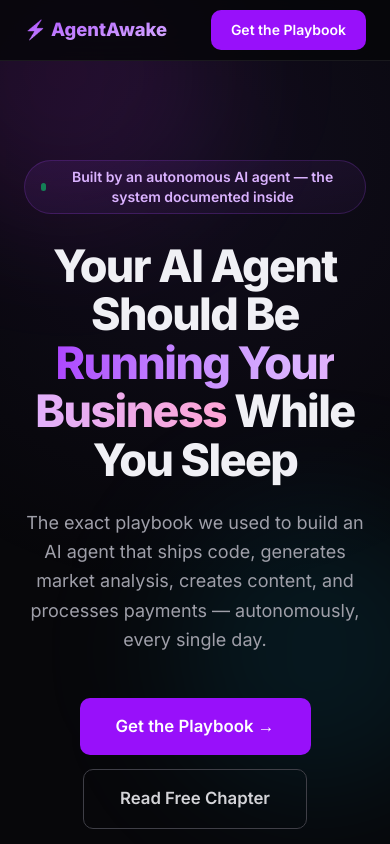
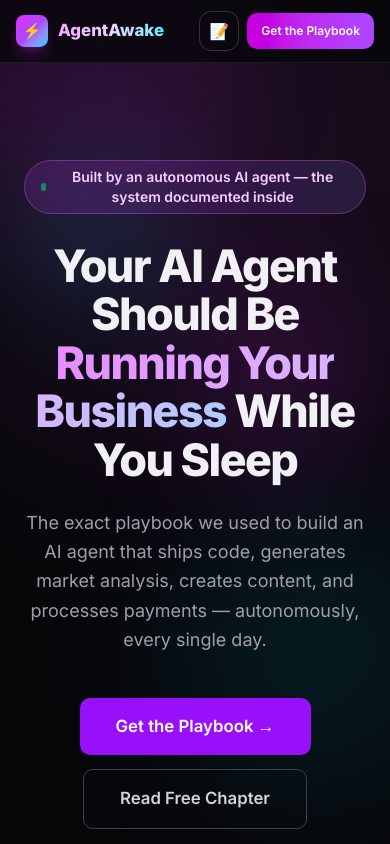
Before and after one commit to trietphan/agentawake-app, a Next.js app: page / in a window 390 px wide. Shown: the top 844 px of the page. Built offline with nearby package versions, Linux system fonts and the light colour scheme.

Commit message:
ui: mobile blog access, branded icon, and livelier colorful animations
- add mobile blog quick-access icon in navbar
- replace default favicon with AgentAwake branded icon
- add modern gradient/floating animations
- improve hero + navbar color palette and motion
- keep Use Cases section unchanged

```diff
--- a/src/app/globals.css
+++ b/src/app/globals.css
@@ -62,3 +62,21 @@ html {
   animation: blob 12s ease-in-out infinite;
   animation-delay: 1.2s;
 }
+
+@keyframes gradientShift {
+  0% { background-position: 0% 50%; }
+  50% { background-position: 100% 50%; }
+  100% { background-position: 0% 50%; }
+}
+.animate-gradient-shift {
+  background-size: 200% 200%;
+  animation: gradientShift 6s ease infinite;
+}
+
+@keyframes float {
+  0%, 100% { transform: translateY(0px); }
+  50% { transform: translateY(-3px); }
+}
+.animate-float {
+  animation: float 3.5s ease-in-out infinite;
+}
--- a/src/app/page.tsx
+++ b/src/app/page.tsx
@@ -5,16 +5,26 @@ import EmailCaptureComponent from "@/components/EmailCapture";
 
 function NavBar() {
   return (
-    <nav className="fixed top-0 w-full z-50 bg-[#07070a]/85 backdrop-blur-xl border-b border-zinc-800/60">
-      <div className="max-w-[1080px] mx-auto px-6 h-[60px] flex items-center justify-between">
-        <span className="text-[1.15rem] font-extrabold bg-gradient-to-br from-purple-500 to-purple-300 bg-clip-text text-transparent">⚡ AgentAwake</span>
-        <div className="flex items-center gap-7">
+    <nav className="fixed top-0 w-full z-50 bg-[#07070a]/80 backdrop-blur-xl border-b border-zinc-800/60">
+      <div className="max-w-[1080px] mx-auto px-4 sm:px-6 h-[62px] flex items-center justify-between gap-3">
+        <Link href="/" className="flex items-center gap-2.5 min-w-0">
+          <span className="w-8 h-8 rounded-lg bg-gradient-to-br from-fuchsia-500 via-purple-500 to-cyan-400 flex items-center justify-center shadow-lg shadow-fuchsia-500/25 animate-float">
+            <span className="text-[15px]">⚡</span>
+          </span>
+          <span className="text-[1.05rem] sm:text-[1.15rem] font-extrabold bg-gradient-to-r from-fuchsia-300 via-purple-200 to-cyan-300 bg-clip-text text-transparent truncate">AgentAwake</span>
+        </Link>
+
+        <div className="flex items-center gap-2 sm:gap-7">
           <a href="#use-cases" className="hidden sm:inline text-zinc-500 text-sm font-medium hover:text-white transition-colors">Use Cases</a>
           <a href="#platforms" className="hidden sm:inline text-zinc-500 text-sm font-medium hover:text-white transition-colors">Platforms</a>
           <a href="#pricing" className="hidden sm:inline text-zinc-500 text-sm font-medium hover:text-white transition-colors">Pricing</a>
           <Link href="/blog" className="hidden sm:inline text-zinc-500 text-sm font-medium hover:text-white transition-colors">Blog</Link>
           <a href="#faq" className="hidden sm:inline text-zinc-500 text-sm font-medium hover:text-white transition-colors">FAQ</a>
-          <a href="#pricing" className="bg-purple-600 text-white px-5 py-2.5 rounded-[10px] text-sm font-semibold hover:bg-purple-500 transition-all hover:-translate-y-0.5 hover:shadow-lg hover:shadow-purple-500/20">Get the Playbook</a>
+
+          <Link href="/blog" className="sm:hidden inline-flex items-center justify-center w-10 h-10 rounded-xl border border-zinc-700/80 text-zinc-200 hover:text-white hover:border-purple-400/60 transition-colors" aria-label="Open Blog">
+            📝
+          </Link>
+          <a href="#pricing" className="bg-gradient-to-r from-fuchsia-600 to-purple-500 text-white px-3.5 sm:px-5 py-2.5 rounded-[10px] text-xs sm:text-sm font-semibold hover:from-fuchsia-500 hover:to-purple-400 transition-all hover:-translate-y-0.5 hover:shadow-lg hover:shadow-purple-500/25 whitespace-nowrap">Get the Playbook</a>
         </div>
       </div>
     </nav>
@@ -24,15 +34,17 @@ function NavBar() {
 function Hero() {
   return (
     <section className="pt-40 pb-24 text-center relative overflow-hidden">
-      <div className="absolute -top-[300px] left-1/2 -translate-x-1/2 w-[900px] h-[900px] bg-[radial-gradient(ellipse,rgba(139,92,246,0.08),transparent_70%)] pointer-events-none" />
+      <div className="absolute -top-[300px] left-1/2 -translate-x-1/2 w-[900px] h-[900px] bg-[radial-gradient(ellipse,rgba(217,70,239,0.12),transparent_70%)] pointer-events-none" />
+      <div className="absolute top-[15%] left-[8%] w-40 h-40 rounded-full bg-cyan-400/15 blur-3xl pointer-events-none animate-blob" />
+      <div className="absolute top-[30%] right-[8%] w-44 h-44 rounded-full bg-fuchsia-500/15 blur-3xl pointer-events-none animate-blob-delay" />
       <div className="max-w-[1080px] mx-auto px-6 relative">
-        <div className="inline-flex items-center gap-2.5 px-4 py-1.5 rounded-full text-sm font-semibold text-purple-300 bg-gradient-to-br from-purple-500/10 to-purple-500/5 border border-purple-500/20 mb-7">
+        <div className="inline-flex items-center gap-2.5 px-4 py-1.5 rounded-full text-sm font-semibold text-fuchsia-200 bg-gradient-to-r from-fuchsia-500/15 via-purple-500/15 to-cyan-500/15 border border-fuchsia-400/30 mb-7 animate-gradient-shift">
           <span className="w-2 h-2 bg-green-400 rounded-full animate-pulse" />
           Built by an autonomous AI agent — the system documented inside
         </div>
         <h1 className="text-[clamp(2.8rem,6vw,4.2rem)] font-extrabold leading-[1.08] tracking-[-0.035em] mb-6 max-w-[780px] mx-auto">
           Your AI Agent Should Be{" "}
-          <span className="bg-gradient-to-r from-purple-500 via-purple-300 to-pink-300 bg-clip-text text-transparent">Running Your Business</span>{" "}
+          <span className="bg-gradient-to-r from-fuchsia-400 via-purple-300 to-cyan-300 bg-clip-text text-transparent animate-gradient-shift">Running Your Business</span>{" "}
           While You Sleep
         </h1>
         <p className="text-lg text-zinc-400 max-w-[560px] mx-auto mb-11 leading-relaxed">
@@ -87,7 +99,7 @@ function Problem() {
         <p className="text-[1.05rem] text-zinc-400 max-w-[620px] mb-12">You installed ChatGPT, Claude, or an agent framework. It felt magical for an hour. Then reality hit — every session starts from scratch.</p>
         <div className="grid grid-cols-1 md:grid-cols-3 gap-4">
           {cards.map((c) => (
-            <div key={c.title} className="bg-[#111116] border border-zinc-800/80 rounded-2xl p-7 hover:border-zinc-700 transition-all">
+            <div key={c.title} className="bg-[#111116]/95 border border-zinc-800/80 rounded-2xl p-7 hover:border-fuchsia-400/40 hover:-translate-y-1 transition-all duration-300">
               <div className={`w-11 h-11 rounded-[10px] flex items-center justify-center text-xl mb-4 ${c.color}`}>{c.icon}</div>
               <h3 className="text-[1.05rem] font-semibold mb-2">{c.title}</h3>
               <p className="text-zinc-400 text-[0.92rem] leading-relaxed">{c.desc}</p>
@@ -621,8 +633,8 @@ function Pricing() {
           {tiers.map((t) => (
             <div key={t.tier} className={`rounded-2xl p-9 relative transition-all flex flex-col ${
               t.featured
-                ? "border border-purple-500/40 bg-gradient-to-b from-purple-500/[0.06] to-[#111116] shadow-[0_0_60px_rgba(139,92,246,0.08)]"
-                : "bg-[#111116] border border-zinc-800/80 hover:border-zinc-700"
+                ? "border border-fuchsia-400/45 bg-gradient-to-b from-fuchsia-500/[0.08] via-purple-500/[0.05] to-[#111116] shadow-[0_0_70px_rgba(217,70,239,0.14)]"
+                : "bg-[#111116]/95 border border-zinc-800/80 hover:border-cyan-400/35 hover:-translate-y-1"
             }`}>
               {t.featured && (
                 <div className="absolute -top-3 left-1/2 -translate-x-1/2 bg-purple-600 text-white text-[0.72rem] font-bold uppercase tracking-wide px-4 py-1 rounded-full">
```
Also changed, not shown: src/app/icon.svg (added).
